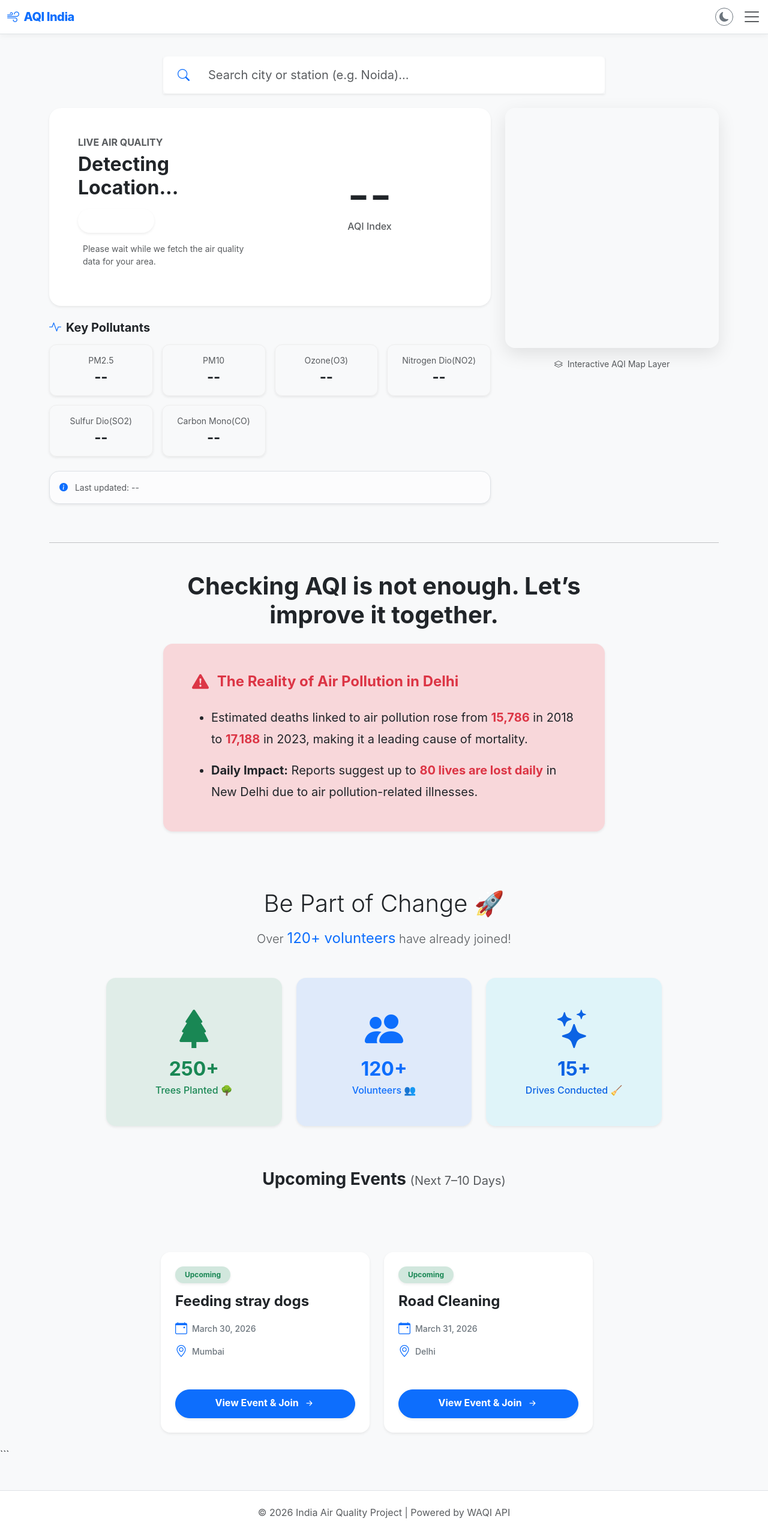
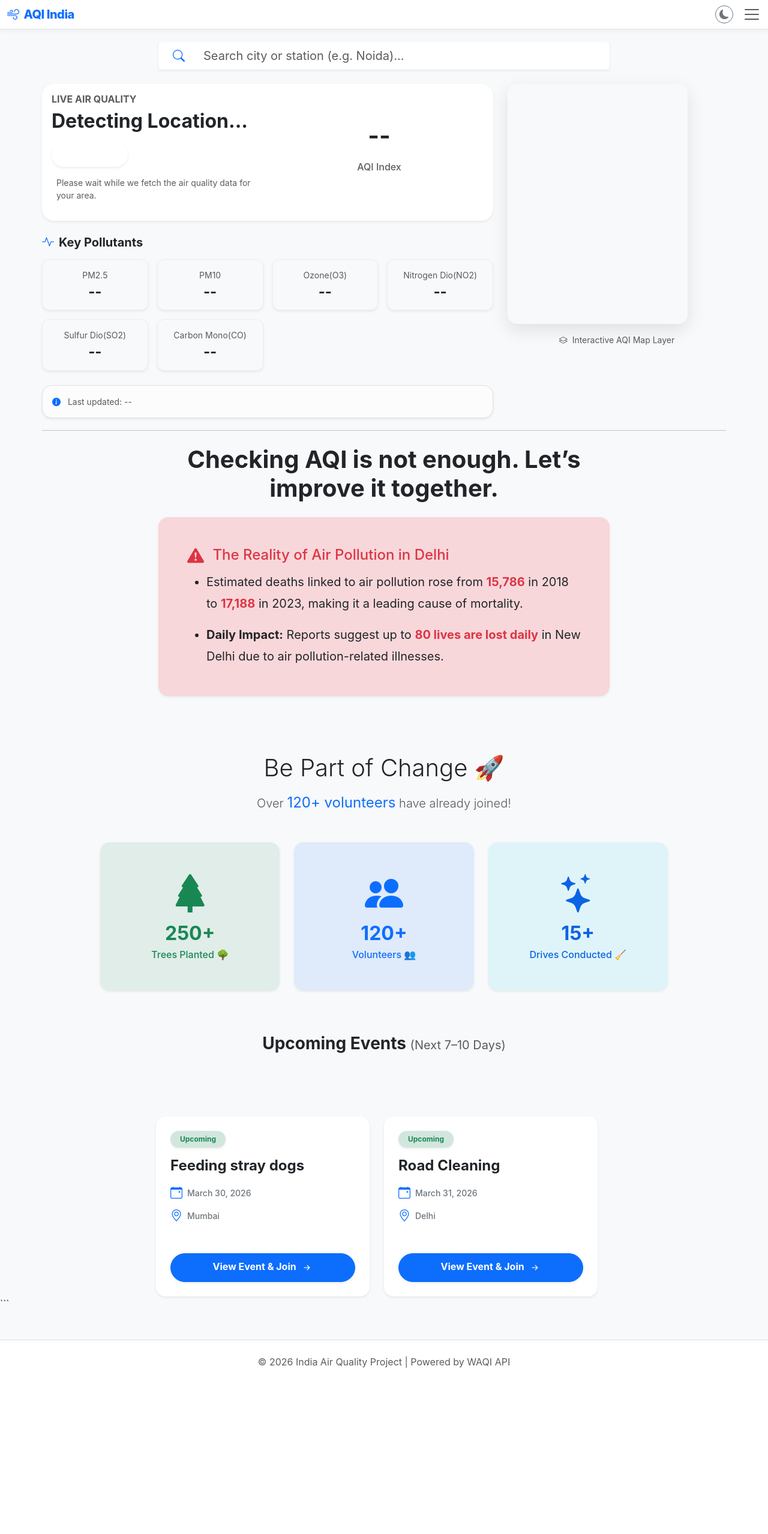
Before and after one commit to WhyAasif/AQI-project, a Django app: page / in a window 1280 px wide. Shown: the whole page at 60% size. After the commit the page ends 2280 px from the top, so only its background shows below. Run offline with Django 5.2, Linux system fonts and the light colour scheme; data comes from the database, SQL or seed files in the repository; data that the repository does not hold is empty; a map, chart or similar area stays blank.

Commit message:
Css added and style change

```diff
--- a/core/core/settings.py
+++ b/core/core/settings.py
@@ -128,3 +128,8 @@ USE_TZ = True
 
 STATIC_URL = 'static/'
 AUTH_USER_MODEL = 'main.User'
+
+
+STATICFILES_DIRS = [
+    os.path.join(BASE_DIR, 'static'),
+]
--- a/core/main/templates/base.html
+++ b/core/main/templates/base.html
@@ -1,3 +1,4 @@
+{% load static %}
 <!doctype html>
 <html llang="en" data-bs-theme="light">
   <head>
@@ -18,6 +19,9 @@
       rel="stylesheet"
       href="https://unpkg.com/leaflet@1.9.4/dist/leaflet.css"
     />
+    <link rel="stylesheet" href="{% static 'css/style.css' %}">
+
+
     <style>
       :root {
         --aqi-blue: #0d6efd;
@@ -53,7 +57,7 @@
     {% block extra_css %}{% endblock %}
   </head>
   <body class="bg-body-tertiary">
-    <nav class="navbar bg-body border-bottom fixed-top">
+    <nav class="navbar bg-body border-bottom fixed-top py-1">
   <div class="container-fluid">
 
     <a class="navbar-brand text-primary" href="{% url 'home' %}">
--- a/core/main/templates/home.html
+++ b/core/main/templates/home.html
@@ -3,63 +3,11 @@
 {% block title %}Live AQI Dashboard{% endblock %}
 
 {% block extra_css %}
-<style>
-    .dashboard-container { min-height: 80vh; }
-    .map-container {
-        height: 400px;
-        border-radius: 16px;
-        overflow: hidden;
-        box-shadow: 0 10px 30px rgba(0,0,0,0.1);
-        position: sticky;
-        top: 90px;
-    }
-    #map { height: 100%; width: 100%; }
 
-    .aqi-card { border-radius: 20px; border: none; }
-    .aqi-value { font-size: 5rem; line-height: 1; }
-
-    .pollutant-grid {
-        display: grid;
-        grid-template-columns: repeat(auto-fit, minmax(140px, 1fr));
-        gap: 15px;
-    }
-    .pollutant-box {
-
-        padding: 15px;
-        border-radius: 12px;
-        text-align: center;
-        border: 1px solid #eee;
-    }
-
-    /* Search Suggestions Styling */
-    .search-wrapper { position: relative; }
-    #search-results {
-        position: absolute;
-        top: 100%;
-        left: 0;
-        right: 0;
-        z-index: 1000;
-
-        border-radius: 12px;
-        box-shadow: 0 10px 25px rgba(0,0,0,0.1);
-        max-height: 300px;
-        overflow-y: auto;
-        display: none;
-    }
-    .suggestion-item {
-        padding: 12px 20px;
-        cursor: pointer;
-        border-bottom: 1px solid #f8f9fa;
-        transition: background 0.2s;
-    }
-    .suggestion-item:hover { background: #f0f7ff; }
-    .suggestion-item:last-child { border-bottom: none; }
-    .transition-all { transition: transform 0.3s ease, box-shadow 0.3s ease; } .transition-all:hover { transform: translateY(-5px); box-shadow: 0 1rem 3rem rgba(0,0,0,.1) !important; }
-</style>
 {% endblock %}
 
 {% block content %}
-<div class="container py-4 dashboard-container">
+<div class="container ashboard-container p-0">
     <!-- Top Search Bar -->
     <div class="row mb-4 justify-content-center">
         <div class="col-md-8 search-wrapper">
@@ -67,7 +15,7 @@
                 <span class="input-group-text bg-body border-0 ps-4">
                     <i class="bi bi-search text-primary"></i>
                 </span>
-                <input type="text" id="city-search" class="form-control border-0 py-3" placeholder="Search city or station (e.g. Noida)..." autocomplete="off">
+                <input type="text" id="city-search" class="form-control border-0 py-0.5" placeholder="Search city or station (e.g. Noida)..." autocomplete="off ">
             </div>
             <div id="search-results"></div>
         </div>
@@ -77,7 +25,7 @@
         <!-- Left Side: AQI Dashboard -->
         <div class="col-lg-8">
             <div class="card aqi-card shadow-sm mb-4" id="main-card">
-                <div class="card-body p-4 p-md-5">
+                <div class="card-body py-0-md-5">
                     <div class="row align-items-center">
                         <div class="col-md-6 text-center text-md-start mb-4 mb-md-0 border-end-md">
                             <h6 class="text-uppercase tracking-widest text-muted fw-bold mb-2">Live Air Quality</h6>
@@ -88,7 +36,7 @@
                             <p id="display-advice" class="text-muted small px-2">Please wait while we fetch the air quality data for your area.</p>
                         </div>
                         <div class="col-md-6 text-center">
-                            <h1 id="display-aqi" class="aqi-value fw-extrabold text-dark mb-0">--</h1>
+                            <h1 id="display-aqi" class="fw-bold mb-3">--</h1>
                             <p class="text-muted fw-medium mt-0">AQI Index</p>
                         </div>
                     </div>
@@ -142,22 +90,22 @@
             </div>
         </div>
     </div>
-    <hr class="my-5 opacity-25">
+    <hr class="my-1 opacity-25">
 
     <div class="row justify-content-center text-center mb-5 mt-4">
         <div class="col-lg-8">
             <h2 class="display-6 fw-bold mb-4">Checking AQI is not enough. Let’s improve it together.</h2>
 
-            <div class="alert alert-danger shadow-sm border-0 rounded-4 p-4 p-md-5 text-start mb-5">
-                <h4 class="fw-bold text-danger mb-4">
-                    <i class="bi bi-exclamation-triangle-fill me-2 fs-3 align-middle"></i> The Reality of Air Pollution in Delhi
+            <div class="alert shadow-sm border-0 rounded-4 p-4 p-md-5 text-start mb-5" style="background-color: var(--bs-danger-bg-subtle);">
+                  <h4 style="color: var(--bs-danger);">  <i class="bi bi-exclamation-triangle-fill me-2 fs-3 align-middle"></i>
+                     The Reality of Air Pollution in Delhi
                 </h4>
-                <ul class="fs-5 text-dark mb-0" style="line-height: 1.8;">
+                <ul class="fs-5 text-body mb-0" style="line-height: 1.8;">
                     <li class="mb-3">
-                        Estimated deaths linked to air pollution rose from <strong class="text-danger">15,786</strong> in 2018 to <strong class="text-danger">17,188</strong> in 2023, making it a leading cause of mortality.
+                        Estimated deaths linked to air pollution rose from <strong class="text-danger">15,786</strong> in 2018 to <strong style="color: var(--bs-danger);">17,188</strong> in 2023, making it a leading cause of mortality.
                     </li>
                     <li>
-                        <strong>Daily Impact:</strong> Reports suggest up to <strong class="text-danger">80 lives are lost daily</strong> in New Delhi due to air pollution-related illnesses.
+                        <strong>Daily Impact:</strong> Reports suggest up to <strong style="color: var(--bs-danger);">80 lives are lost daily</strong> in New Delhi due to air pollution-related illnesses.
                     </li>
                 </ul>
             </div>
@@ -287,7 +235,6 @@
 
         document.getElementById('display-city').innerText = data.city.name;
         document.getElementById('display-aqi').innerText = aqi;
-        document.getElementById('display-aqi').style.color = meta.color;
         document.getElementById('display-category').innerText = meta.cat;
         document.getElementById('aqi-color-box').style.backgroundColor = meta.color;
         document.getElementById('display-advice').innerText = meta.advice;
@@ -330,7 +277,7 @@
                     json.data.forEach(station => {
                         const div = document.createElement('div');
                         div.className = 'suggestion-item';
-                        div.innerHTML = `<strong>${station.station.name}</strong> <span class="badge bg-light text-dark float-end">AQI: ${station.aqi}</span>`;
+                        div.innerHTML = `<strong>${station.station.name}</strong> <span class="badge bg-light text-body float-end">AQI: ${station.aqi}</span>`;
                         div.onclick = () => selectStation(station.uid);
                         resultsBox.appendChild(div);
                     });
--- a/core/main/templates/profile.html
+++ b/core/main/templates/profile.html
@@ -1,6 +1,6 @@
 {% extends "base.html" %}
 {% block content %}
-<div class="container py-5">
+<div class="container py-2">
 
     <div class="row justify-content-center mb-5">
         <div class="col-md-10">
--- /dev/null
+++ b/core/static/css/style.css
@@ -0,0 +1,53 @@
+    .dashboard-container { min-height: 80vh; }
+    .map-container {
+        height: 400px;
+        width: 300px;
+        border-radius: 16px;
+        overflow: hidden;
+        box-shadow: 0 10px 30px rgba(0,0,0,0.1);
+        position: sticky;
+        top: 90px;
+    }
+    #map { height: 100%; width: 100%; }
+
+    .aqi-card { border-radius: 20px; border: none; }
+    .aqi-value { font-size: 5rem; line-height: 1; }
+
+    .pollutant-grid {
+        display: grid;
+        grid-template-columns: repeat(auto-fit, minmax(140px, 1fr));
+        gap: 15px;
+    }
+    .pollutant-box {
+
+        padding: 15px;
+        border-radius: 12px;
+        text-align: center;
+        border: 1px solid #eee;
+    }
+
+    /* Search Suggestions Styling */
+    .search-wrapper { position: relative; }
+    #search-results {
+        position: absolute;
+        top: 100%;
+        left: 0;
+        right: 0;
+        z-index: 1000;
+
+        border-radius: 12px;
+        box-shadow: 0 10px 25px rgba(0,0,0,0.1);
+        max-height: 300px;
+        overflow-y: auto;
+        display: none;
+    }
+    .suggestion-item {
+        background: var(--bs-body-bg);
+        padding: 12px 20px;
+        cursor: pointer;
+        border-bottom: 1px solid #f8f9fa;
+        transition: background 0.2s;
+    }
+    .suggestion-item:hover { background: var(--bs-secondary-bg);; }
+    .suggestion-item:last-child { border-bottom: none; }
+    .transition-all { transition: transform 0.3s ease, box-shadow 0.3s ease; } .transition-all:hover { transform: translateY(-5px); box-shadow: 0 1rem 3rem rgba(0,0,0,.1) !important; }
```
